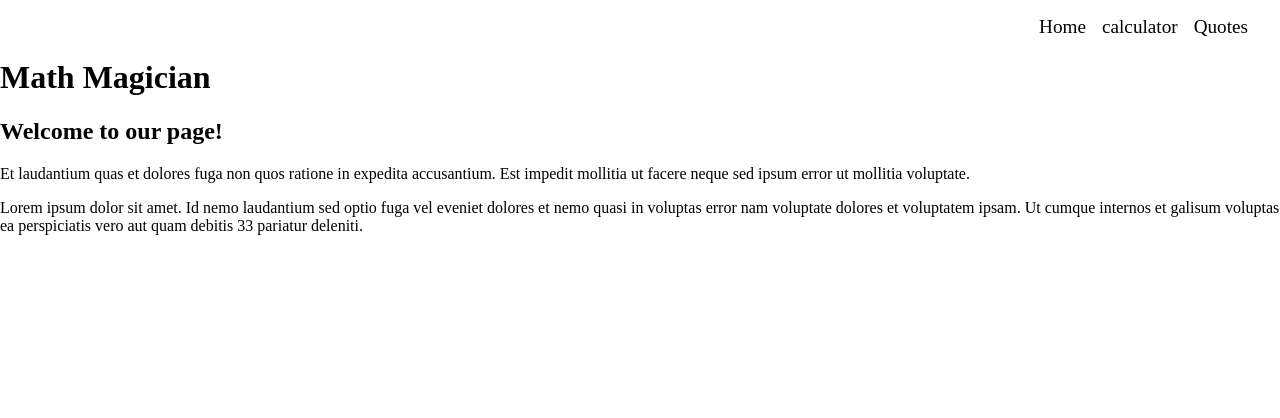
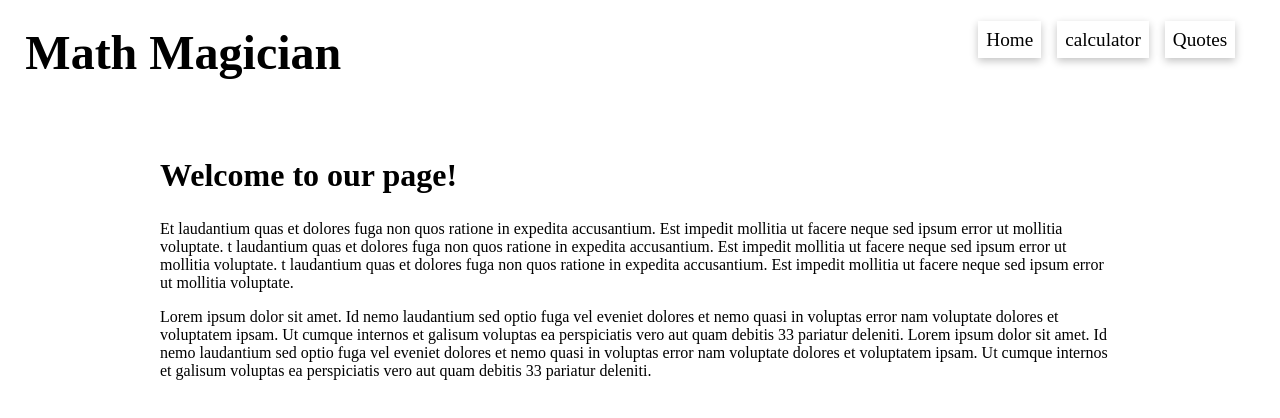
Before and after one commit to FevenSeyfu/math-magician-app, a React (Create React App) app: page / in a window 1280 px wide. Shown: the top 418 px of the page. Built offline with nearby package versions, Linux system fonts and the light colour scheme.

Commit message:
style home page

```diff
--- a/src/App.js
+++ b/src/App.js
@@ -9,13 +9,16 @@ import NotFound from './components/NotFound';
 function App() {
   return (
     <>
-      <nav className="NavBar">
-        <ul className="NavList">
-          <li className="NavItem"><Link to="/">Home</Link></li>
-          <li className="NavItem"><Link to="/calculator">calculator</Link></li>
-          <li className="NavItem"><Link to="/Quotes">Quotes</Link></li>
-        </ul>
-      </nav>
+      <div>
+        <nav className="NavBar">
+          <h1 className="main-header">Math Magician</h1>
+          <ul className="NavList">
+            <li className="NavItem"><Link className="NavLink" to="/">Home</Link></li>
+            <li className="NavItem"><Link className="NavLink" to="/calculator">calculator</Link></li>
+            <li className="NavItem"><Link className="NavLink" to="/Quotes">Quotes</Link></li>
+          </ul>
+        </nav>
+      </div>
       <Routes>
         <Route path="/" element={<Home />} />
         <Route path="/calculator" element={<Calculator />} />
--- a/src/Calculator.css
+++ b/src/Calculator.css
@@ -82,10 +82,23 @@ button {
   color: black;
 }
 
+.NavBar {
+  display: flex;
+  flex-direction: row;
+  justify-content: space-between;
+  margin: 1%;
+}
+
+.main-header {
+  font-size: 3rem;
+  font-weight: 700;
+  color: black;
+  margin: 1%;
+}
+
 .NavList {
   display: flex;
   flex-direction: row;
-  justify-content: right;
   gap: 1rem;
   margin-right: 2rem;
 }
@@ -97,7 +110,29 @@ button {
   font-weight: 400;
 }
 
+.NavLink {
+  box-shadow: rgba(0, 0, 0, 0.24) 0 3px 8px;
+  padding: 0.5rem;
+}
+
 a {
   text-decoration: none;
   color: black;
 }
+
+/* style home page */
+
+.main-section {
+  margin: 5% 10rem;
+}
+
+.home-heading {
+  font-size: 2rem;
+  font-weight: 600;
+}
+
+.home-text {
+  font-size: 1rem;
+  font-weight: 400;
+  margin-bottom: 1rem;
+}
--- a/src/components/Calculator.js
+++ b/src/components/Calculator.js
@@ -1,7 +1,6 @@
 import React, { useState } from 'react';
 import '../Calculator.css';
 import calculate from '../logic/calculate';
-import Header from './Header';
 
 const Calculator = () => {
   const [state, setState] = useState({
@@ -18,7 +17,9 @@ const Calculator = () => {
   const display = next || total || '0';
   return (
     <>
-      <Header />
+      <section>
+        <h3>Let&apos;s do some math!</h3>
+      </section>
       <section className="calculator">
         <div className="calculator-output">
           <div className="calculator-screen">{display}</div>
--- a/src/components/Header.js
+++ /dev/null
@@ -1,7 +0,0 @@
-function Header() {
-  return (
-    <h1>Math Magician</h1>
-  );
-}
-
-export default Header;
--- a/src/components/Home.js
+++ b/src/components/Home.js
@@ -1,15 +1,20 @@
-import Header from './Header';
-
 function Home() {
   return (
-    <div>
-      <Header />
-      <h2>Welcome to our page!</h2>
-      <p>
+    <div className="main-section">
+      <h2 className="home-heading">Welcome to our page!</h2>
+      <p className="home-text">
         Et laudantium quas et dolores fuga non quos ratione in expedita accusantium.
         Est impedit mollitia ut facere neque sed ipsum error ut mollitia voluptate.
+        t laudantium quas et dolores fuga non quos ratione in expedita accusantium.
+        Est impedit mollitia ut facere neque sed ipsum error ut mollitia voluptate.
+        t laudantium quas et dolores fuga non quos ratione in expedita accusantium.
+        Est impedit mollitia ut facere neque sed ipsum error ut mollitia voluptate.
       </p>
-      <p>
+      <p className="home-text">
+        Lorem ipsum dolor sit amet. Id nemo laudantium sed optio fuga vel eveniet dolores
+        et nemo quasi in voluptas error nam voluptate dolores et voluptatem ipsam. Ut cumque
+        internos et galisum voluptas ea perspiciatis vero aut quam debitis 33 pariatur
+        deleniti.
         Lorem ipsum dolor sit amet. Id nemo laudantium sed optio fuga vel eveniet dolores
         et nemo quasi in voluptas error nam voluptate dolores et voluptatem ipsam. Ut cumque
         internos et galisum voluptas ea perspiciatis vero aut quam debitis 33 pariatur
--- a/src/components/Quote.js
+++ b/src/components/Quote.js
@@ -1,6 +1,5 @@
 import React, { useState, useEffect } from 'react';
 import '../Calculator.css';
-import Header from './Header';
 
 const Quotes = () => {
   const category = 'humor';
@@ -41,7 +40,6 @@ const Quotes = () => {
     <div>
       {quotes.map((quote) => (
         <>
-          <Header />
           <div className="quote-container" key={quote}>
             <p className="quote-text"><q>{quote.quote}</q></p>
             <p className="author">{quote.author}</p>
```
